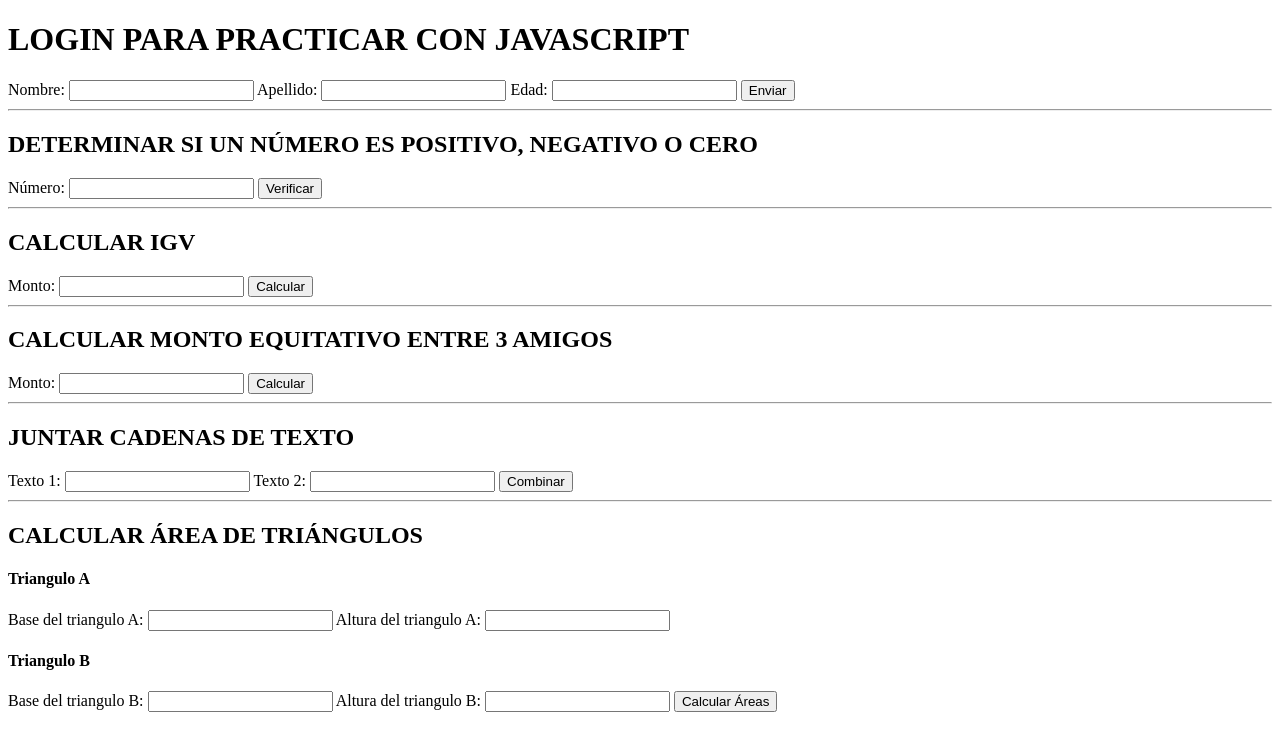
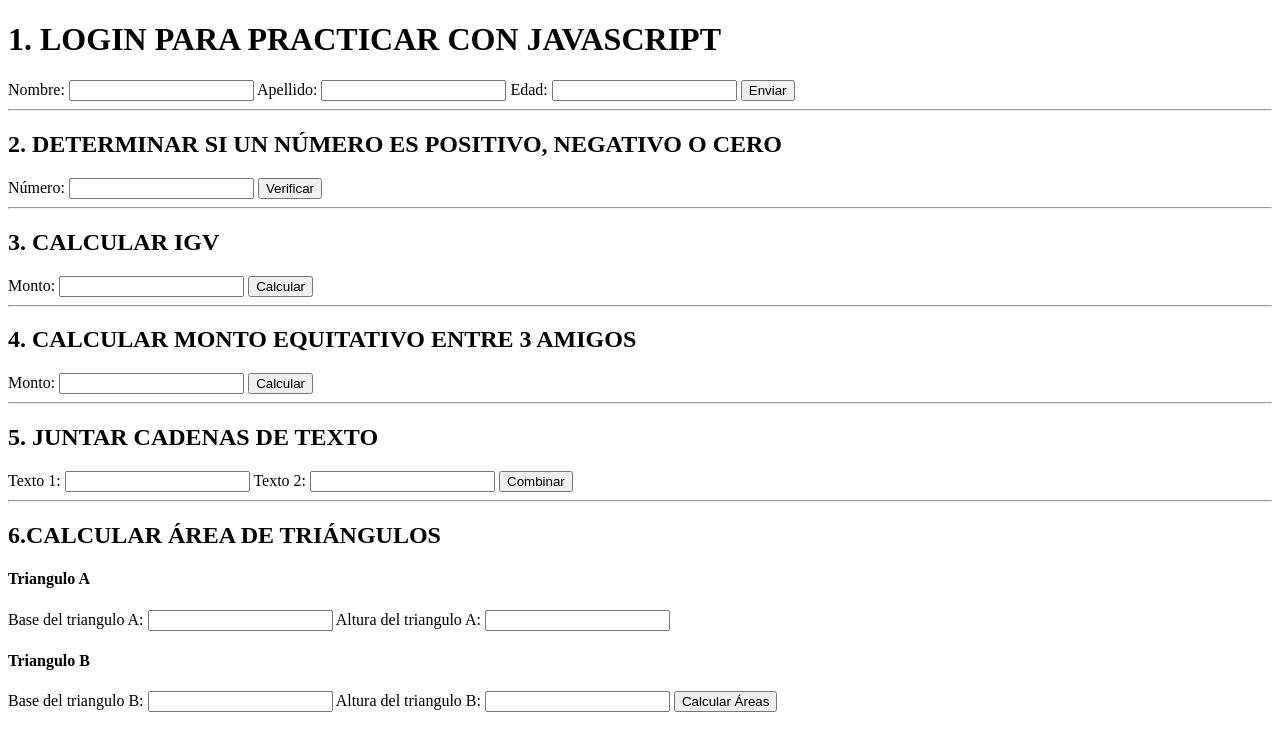
Before and after one commit to Luan-nee/diseno-aplicaciones-web-1, a plain HTML site: page ejecicios-javascript/index.html in a window 1280 px wide. Drawn offline with Linux system fonts and the light colour scheme.

Commit message:
enumerando los ejercicios de javascript

```diff
--- a/ejecicios-javascript/index.html
+++ b/ejecicios-javascript/index.html
@@ -13,7 +13,7 @@
 </head>
 <body>
   <form action="" id="form-datosUsuarios">
-    <h1>LOGIN PARA PRACTICAR CON JAVASCRIPT</h1>
+    <h1>1. LOGIN PARA PRACTICAR CON JAVASCRIPT</h1>
     <label for="nombre">Nombre:</label>
     <input type="text" id="nombre" name="nombre" required>
     <label for="apellido">Apellido:</label>
@@ -27,7 +27,7 @@
   </form>
   <hr>
   <form action="" id="form-determinarNumero">
-    <h2>DETERMINAR SI UN NÚMERO ES POSITIVO, NEGATIVO O CERO</h2>
+    <h2>2. DETERMINAR SI UN NÚMERO ES POSITIVO, NEGATIVO O CERO</h2>
     <label for="numero">Número:</label>
     <input type="number" id="numero" name="numero" required>
     <button type="submit">
@@ -36,7 +36,7 @@
   </form>
   <hr>
   <form action="" id="form-calcularIGV">
-    <h2>CALCULAR IGV</h2>
+    <h2>3. CALCULAR IGV</h2>
     <label for="monto">Monto:</label>
     <input type="number" id="monto" name="monto" required>
     <button type="submit">
@@ -45,7 +45,7 @@
   </form>
   <hr>
   <form action="" id="form-calcularMontoEquitativo">
-    <h2>CALCULAR MONTO EQUITATIVO ENTRE 3 AMIGOS</h2>
+    <h2>4. CALCULAR MONTO EQUITATIVO ENTRE 3 AMIGOS</h2>
     <label for="precio">Monto:</label>
     <input type="number" id="precio" name="precio" required>
     <button type="submit">
@@ -54,7 +54,7 @@
   </form>
   <hr>
   <form action="" id="form-juntarCadenas">
-    <h2>JUNTAR CADENAS DE TEXTO</h2>
+    <h2>5. JUNTAR CADENAS DE TEXTO</h2>
     <label for="texto1">Texto 1:</label>
     <input type="text" id="texto1" name="texto1" required>
     <label for="texto2">Texto 2:</label>
@@ -65,7 +65,7 @@
   </form>
   <hr>
   <form action="" id="form-calcularTriangulos">
-    <h2>CALCULAR ÁREA DE TRIÁNGULOS</h2>
+    <h2>6.CALCULAR ÁREA DE TRIÁNGULOS</h2>
     <h4>Triangulo A</h4>
     <label for="base-triangulo-a">Base del triangulo A:</label>
     <input type="number" id="base-triangulo-a" name="base-triangulo-a" required>
```
